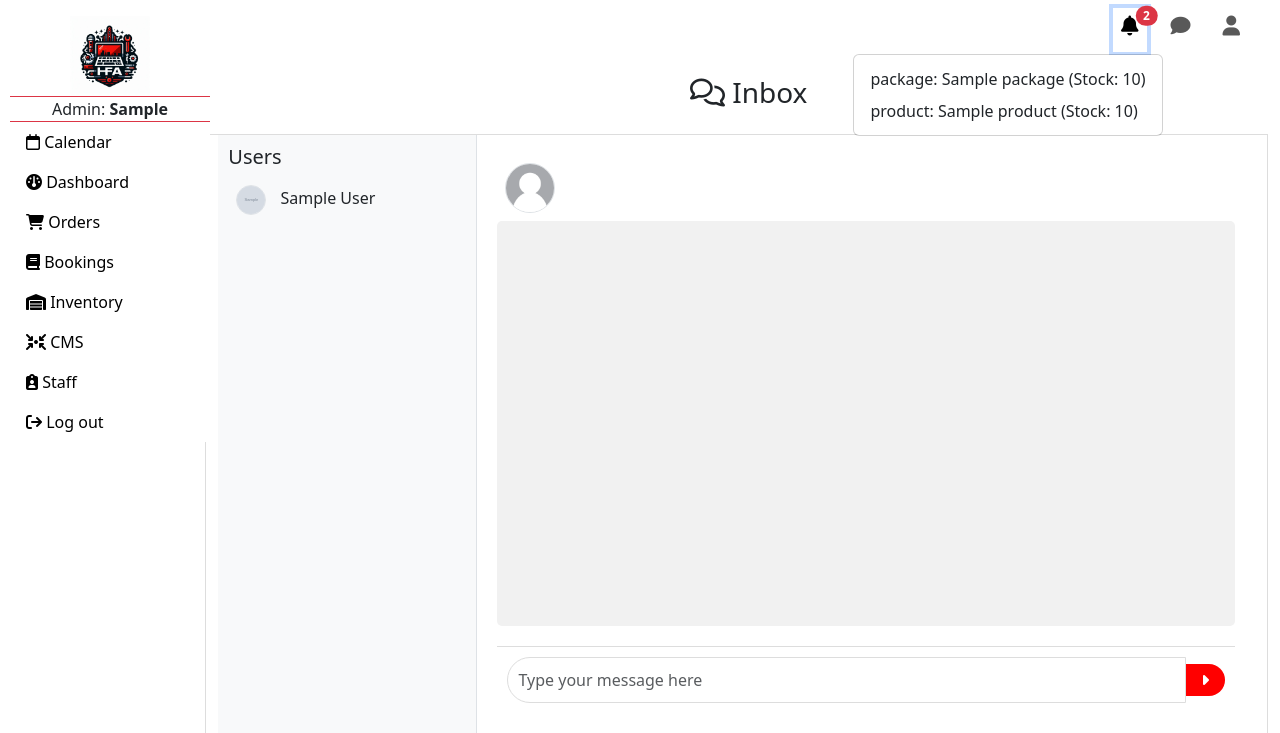
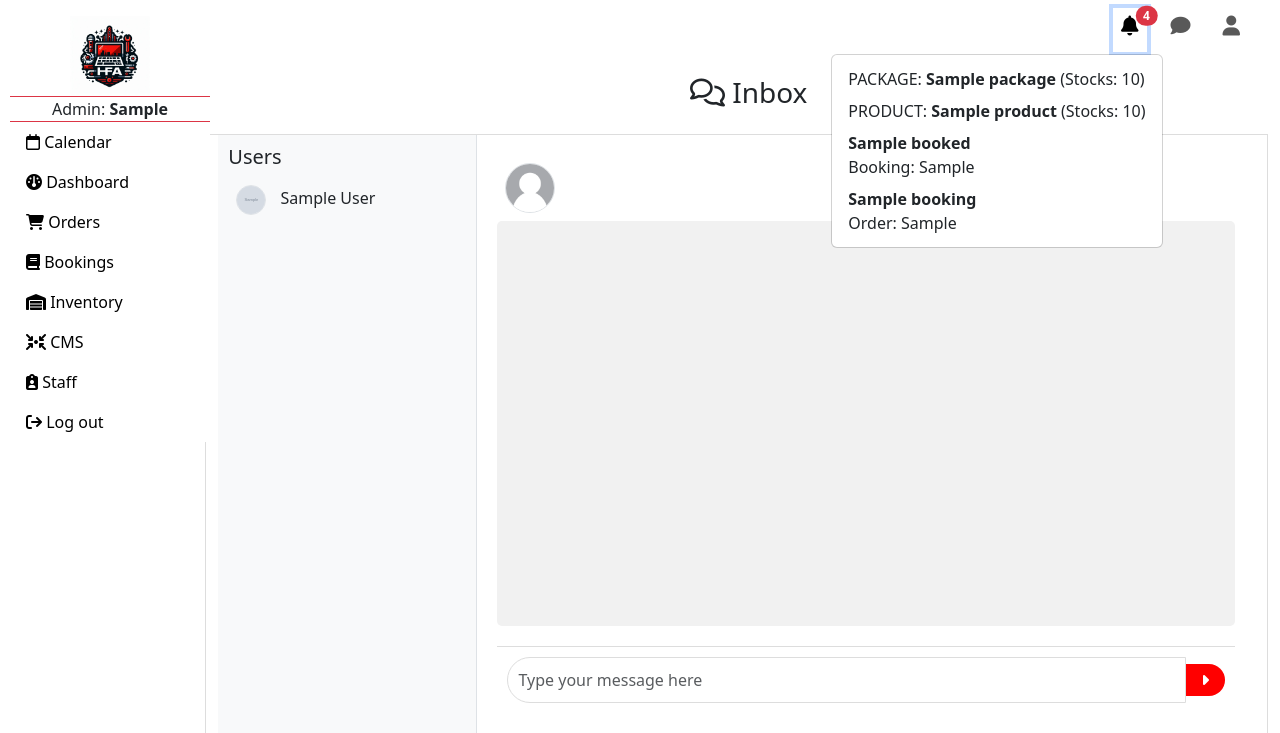
Before and after one commit to Blitzen01/e_commerce, a PHP site: page /e_commerce/admin/web_content/chats.php in a window 1280 px wide, after a click that opens the changed part. Shown: the top 733 px of the page. Run offline with PHP 8.4, Linux system fonts and the light colour scheme; the visitor is signed in with stand-in values (Sample User, id 1); tables that the repository leaves empty or names only in its code hold one stand-in row (values such as "Sample post"); grey boxes marked "Sample" are stand-in pictures; some libraries are stand-ins or nearby versions.

Commit message:
admin and user notif, chat auto polling deley 5s

```diff
--- a/admin/web_content/bookings.php
+++ b/admin/web_content/bookings.php
@@ -74,9 +74,9 @@
                                             $formattedDate = date("F j, Y", strtotime($row['date'])); // Month Day, Year
                                             $formattedTime = date("g:i A", strtotime($row['time']));  // 12-hour format with AM/PM
                                             ?>
-                                            <tr>
+                                            <tr id="booking_<?php echo $row["id"]; ?>">
                                                 <td>
-                                                <button class="bg-success border-0 p-1 text-light"
+                                                    <button class="bg-success border-0 p-1 text-light"
                                                             data-bs-toggle="modal"
                                                             data-bs-target="#accept_booking_<?php echo $row["id"]; ?>">
                                                         Accept
--- a/admin/web_content/chats.php
+++ b/admin/web_content/chats.php
@@ -299,7 +299,7 @@
             }
 
             function autoLoadNewMessages(userId) {
-                let pollingInterval = 500; // Poll every 10 seconds to avoid continuous refresh
+                let pollingInterval = 5000; // Poll every 10 seconds to avoid continuous refresh
                 const intervalId = setInterval(function () {
                     const xhr = new XMLHttpRequest();
                     xhr.open('GET', `../../assets/php_script/load_user_messages.php?user_id=${userId}`, true);
--- a/navigation/admin_header.php
+++ b/navigation/admin_header.php
@@ -12,12 +12,23 @@
                 $row = mysqli_fetch_assoc($result);
                 $low_stock_count = $row['low_stock_count'] ?? 0;
 
+                $order_booking_count = "SELECT COUNT(*) AS order_count FROM order_booking";
+                $order_booking_count_result = mysqli_query($conn, $order_booking_count);
+                $order_booking_count_result_row = mysqli_fetch_assoc($order_booking_count_result);
+                $total_booking_order_count = $order_booking_count_result_row['order_count'] ?? 0;
+
+                $booking_count = "SELECT COUNT(*) AS booking_count FROM booked";
+                $booking_count_result = mysqli_query($conn, $booking_count);
+                $booking_count_result_row = mysqli_fetch_assoc($booking_count_result);
+                $total_booking_count = $booking_count_result_row['booking_count'] ?? 0;
+                $total_notif = $low_stock_count + $total_booking_order_count + $total_booking_count;
+
             ?>
             <a class="nav-link me-3 position-relative" href="#" id="stockDropdown" role="button" data-bs-toggle="dropdown" aria-expanded="false">
                 <h5><i class="fa-solid fa-bell"></i></h5>
                 <?php if ($low_stock_count > 0): ?>
                     <span class="position-absolute top-0 start-100 translate-middle badge rounded-pill bg-danger">
-                        <?php echo $low_stock_count; ?>
+                        <?php echo $total_notif; ?>
                         <span class="visually-hidden">unread notifications</span>
                     </span>
                 <?php endif; ?>
@@ -35,10 +46,58 @@
 
                     if ($result && mysqli_num_rows($result) > 0) {
                         while ($row = mysqli_fetch_assoc($result)) {
-                            echo '<li><a class="dropdown-item" href="inventory.php#' . $row['type'] . '_' . $row['id'] . '">' . $row['type'] . ': ' . $row['name'] . ' (Stock: ' . $row['stocks'] . ')</a></li>';
+                            ?>
+                                <li>
+                                    <a class="dropdown-item" href="inventory.php#<?php echo urlencode($row['type'] . '_' . $row['id']); ?>">
+                                        <?php echo strtoupper(htmlspecialchars($row['type'])); ?>:
+                                        <b><?php echo htmlspecialchars($row['name']); ?></b>
+                                        (Stocks: <?php echo (int)$row['stocks']; ?>)
+                                    </a>
+                                </li>
+                            <?php
                         }
                     } else {
                         echo '<li><a class="dropdown-item" href="#">No low-stock items</a></li>';
+                    }
+
+                    $booking_notif = "SELECT * FROM booked";
+                    $booking_notif_result = mysqli_query($conn, $booking_notif);
+
+                    if ($booking_notif_result && mysqli_num_rows($booking_notif_result) > 0) {
+                        while ($booking_notif_result_row = mysqli_fetch_assoc($booking_notif_result)) {
+                            ?>
+                            <li>
+                                <a class="dropdown-item" href="bookings.php">
+                                    <b><?php echo htmlspecialchars($booking_notif_result_row['name']); ?></b><br>
+                                    Booking: <?php echo htmlspecialchars($booking_notif_result_row['type_of_booking']); ?>
+                                </a>
+                            </li>
+                            <?php
+                        }
+                    } else {
+                        ?>
+                        <li><a class="dropdown-item" href="#">No bookings available</a></li>
+                        <?php
+                    }
+
+                    $order_booking_notif = "SELECT * FROM order_booking";
+                    $order_booking_notif_result = mysqli_query($conn, $order_booking_notif);
+
+                    if ($order_booking_notif_result && mysqli_num_rows($order_booking_notif_result) > 0) {
+                        while ($order_booking_notif_result_row = mysqli_fetch_assoc($order_booking_notif_result)) {
+                            ?>
+                            <li>
+                                <a class="dropdown-item" href="order.php">
+                                    <b><?php echo htmlspecialchars($order_booking_notif_result_row['name']); ?></b><br>
+                                    Order: <?php echo htmlspecialchars($order_booking_notif_result_row['item']); ?>
+                                </a>
+                            </li>
+                            <?php
+                        }
+                    } else {
+                        ?>
+                        <li><a class="dropdown-item" href="#">No bookings available</a></li>
+                        <?php
                     }
                 ?>
             </ul>
```
Also changed, not shown: navigation/user_nav.php (+27 -4 lines), assets/image/profile_picture/_f65fd494-79ad-4233-bfae-f04ce8442060-removebg-preview.png (added).
